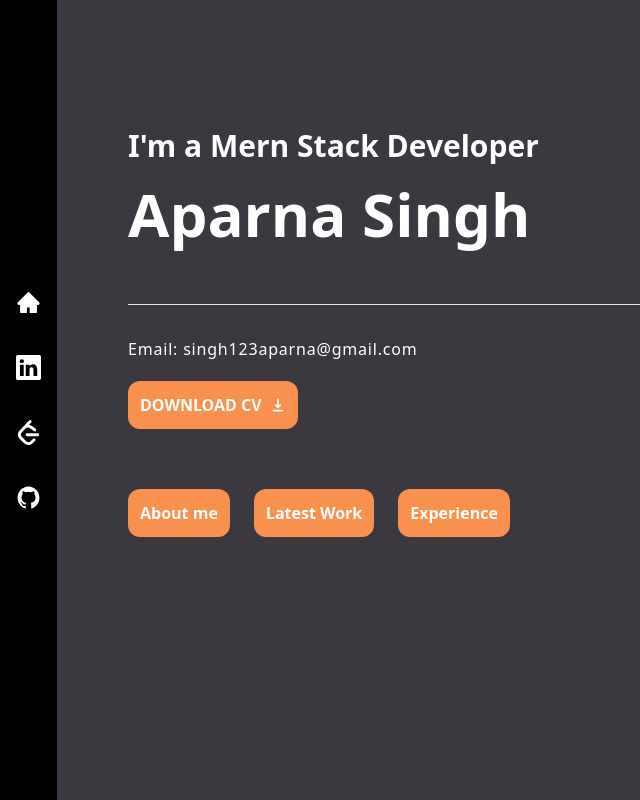
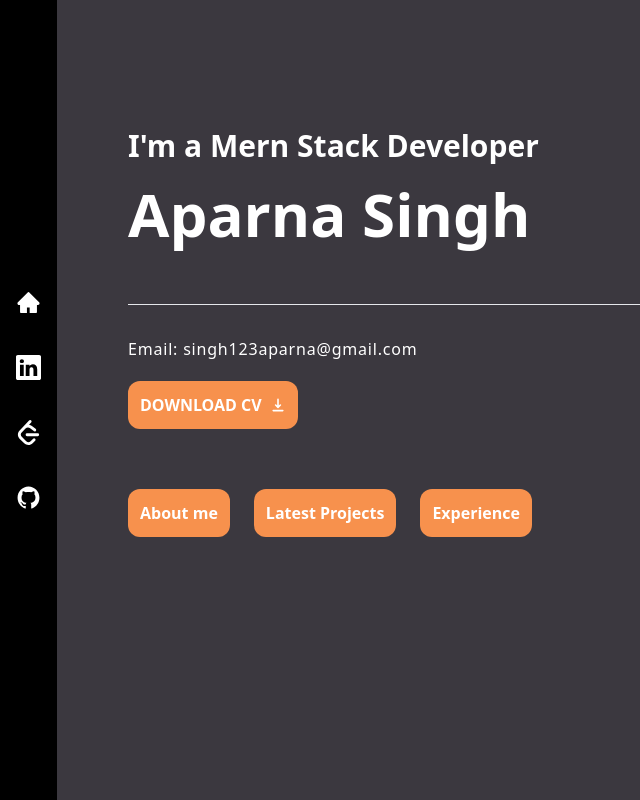
Before and after one commit to singh-aparna/portfolio-aparna-singh, a React (Create React App) app: page / in a window 1280 px wide. Shown: the whole page, without its empty margins (0-640 px from the left). Built offline with nearby package versions, Linux system fonts and the light colour scheme.

Commit message:
Updation

```diff
--- a/src/Webview/Section1/Section1.js
+++ b/src/Webview/Section1/Section1.js
@@ -19,7 +19,7 @@ const Section1 = () => {
         download="APARNA_RESUME_DEC.pdf"><Button className="tracking-wider" title={<span className="flex justify-center items-center  gap-x-2">DOWNLOAD CV <HiDownload /></span>} /></a></div>
       <div className="flex gap-x-3 md:gap-x-6 mt-10">
         <NavLink to="/popup"><Button title="About me" onClick={openPopUp} /></NavLink>
-        <NavLink to="/latest-work"><div className=""><Button title="Latest Work" /></div></NavLink>
+        <NavLink to="/latest-work"><div className=""><Button title="Latest Projects" /></div></NavLink>
         <NavLink to="/experience"><div className=""><Button title="Experience" /></div></NavLink>
       </div>
     </div>
```
